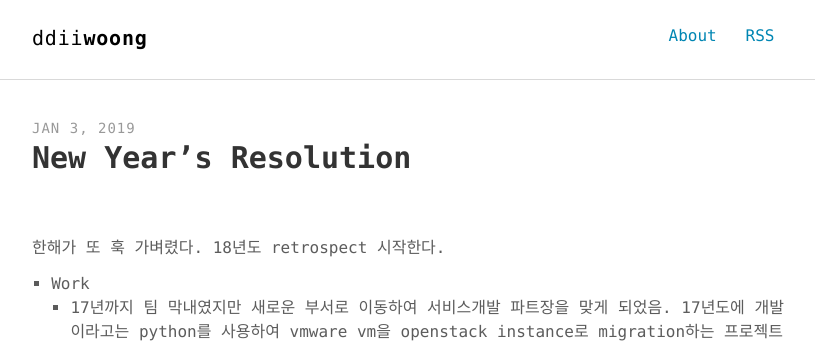
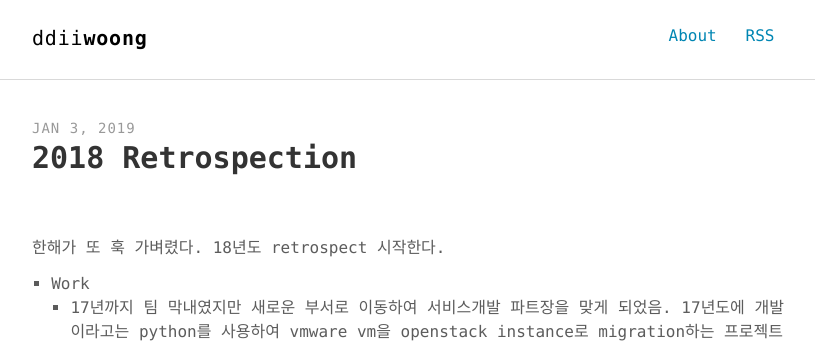
Before and after one commit to ddiiwoong/ddiiwoong.github.io_archive, a Jekyll site: the page built from _posts/2019-01-03-newyear-plan.md, in a window 1280 px wide. Shown: the top 343 px of the page, without its empty margins (232-1047 px from the left). Built offline with Jekyll 4.4.1, drawn with Linux system fonts in a browser that asks for light colours; comment, search, counter and statistics services are not loaded.

Commit message:
2019 Retrospection

```diff
--- a/_posts/2019-01-03-newyear-plan.md
+++ b/_posts/2019-01-03-newyear-plan.md
@@ -1,9 +1,9 @@
 ---
 layout: post
-title: "New Year’s Resolution"
+title: "2018 Retrospection"
 comments: true
 description: "18년도를 돌아보며..."
-keywords: "retrospect, planning"
+keywords: "Retrospection, Planning"
 ---
 
 한해가 또 훅 가벼렸다. 18년도 retrospect 시작한다.
```
